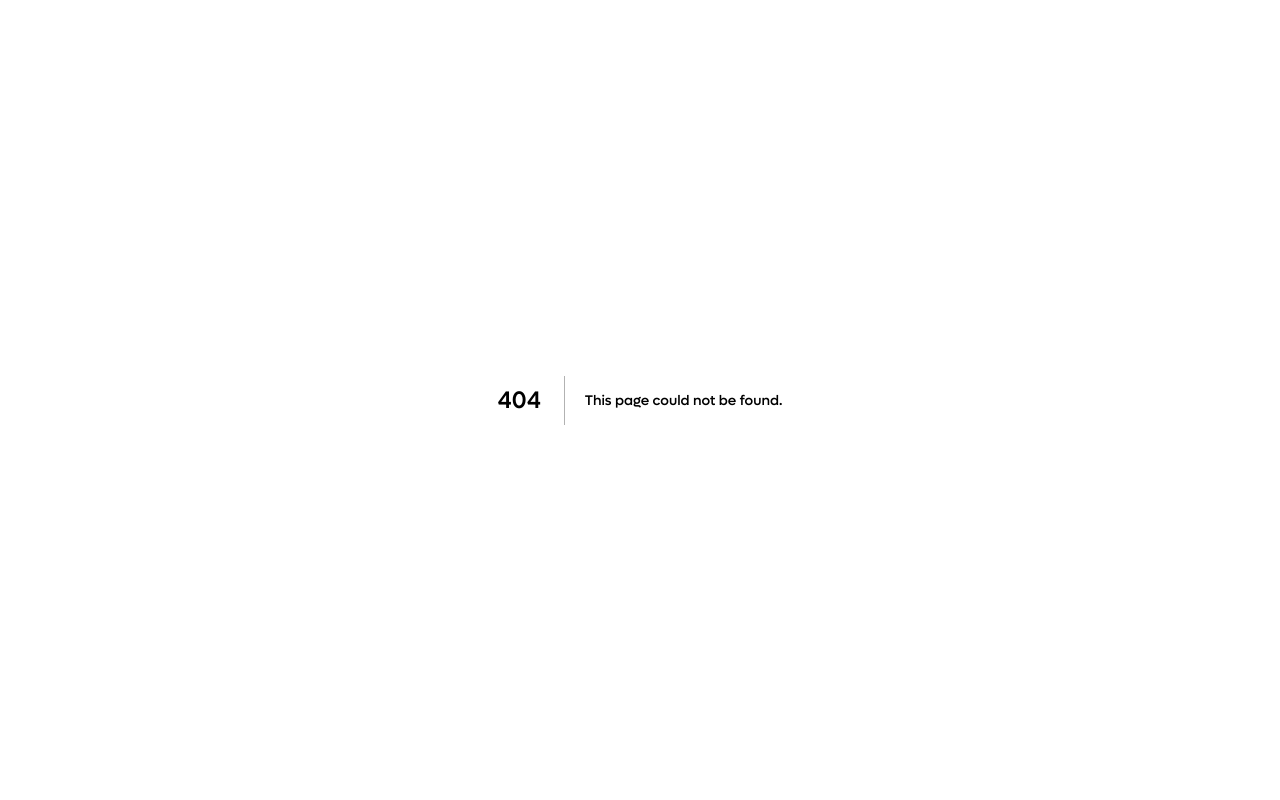
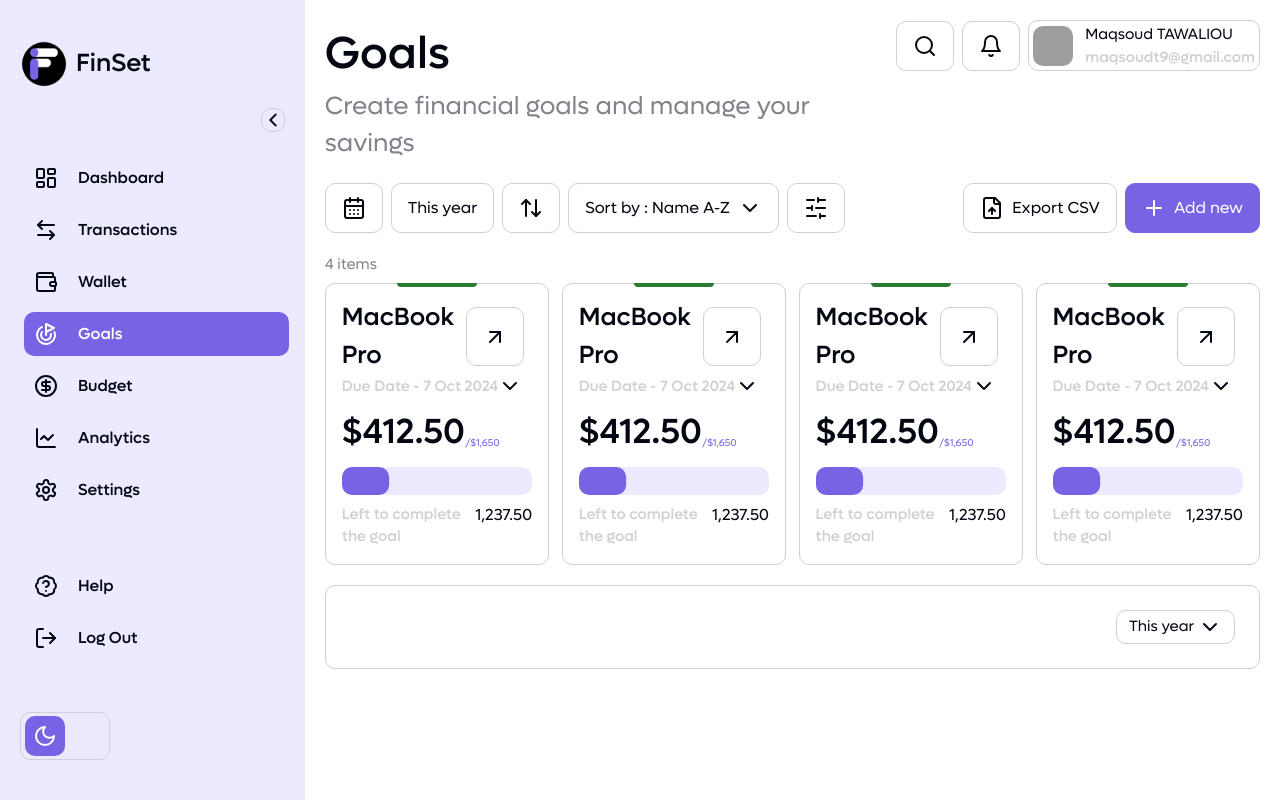
Before and after one commit to Okpeyemi/finset, a Next.js app: page /goals in a window 1280 px wide. Before the commit this address had no page. Built offline with nearby package versions, Linux system fonts and the light colour scheme; grey boxes are pictures that could not be loaded.

Commit message:
feat: add the goals page

```diff
--- /dev/null
+++ b/app/goals/page.tsx
@@ -0,0 +1,115 @@
+import Boutton from "@/components/Boutton";
+import GoalsCard from "@/components/GoalsCard";
+import GoalsTotal from "@/components/GoalsTotal";
+import ModeToggleMobile from "@/components/ModeToggleMobile";
+import NavBar from "@/components/Navbar/NavBar";
+import NavBarMobile from "@/components/Navbar/NavBarMobile";
+import Profil from "@/components/Profil";
+import Transactions2 from "@/components/Transactions2";
+import {
+    ArrowUpDown,
+  Bell,
+  CalendarDays,
+  ChevronDown,
+  FileUp,
+  Plus,
+  Search,
+  SlidersHorizontal,
+} from "lucide-react";
+import React from "react";
+
+const page = () => {
+  return (
+    <div className="flex h-screen">
+      <NavBar />
+      <div className="w-full h-full overflow-y-auto">
+        <div className="mx-5 my-5">
+          <div className="flex max-sm:flex-col-reverse md:items-start justify-between">
+            <div>
+              <h1 className="xl:text-[45px] lg:text-[35px] text-[25px]">
+                Goals
+              </h1>
+              <h5 className="text-[#82828C] max-xl:text-[15px]">
+                Create financial goals and manage your savings
+              </h5>
+            </div>
+            <div className="flex items-center max-sm:justify-end max-sm:mb-3">
+              <ModeToggleMobile />
+              <Boutton
+                className="border border-border text-foreground rounded-[10px] mr-2 hover:bg-muted hover:border-secondary"
+                Icon={Search}
+              />
+              <Boutton
+                className="border border-border text-foreground rounded-[10px] mr-2 hover:bg-muted hover:border-secondary"
+                Icon={Bell}
+              />
+              <div className="">
+                <div className="hidden lg:flex border border-border text-foreground rounded-[10px] items-center px-1 cursor-pointer">
+                  <Profil />
+                  <div className="ml-3 my-[2px]">
+                    <h6>Maqsoud TAWALIOU</h6>
+                    <p>maqsoudt9@gmail.com</p>
+                  </div>
+                </div>
+              </div>
+              <NavBarMobile />
+            </div>
+          </div>
+          <div className="flex justify-end md:justify-between">
+            <div className="flex my-5">
+              <Boutton
+                className="border border-border text-foreground rounded-[10px] mr-2 hover:bg-muted hover:border-secondary"
+                Icon={CalendarDays}
+              />
+              <Boutton
+                className="border border-border text-foreground rounded-[10px] mr-2 hover:bg-muted hover:border-secondary max-sm:hidden"
+                text="This year"
+              />
+              <Boutton
+                className="border border-border text-foreground rounded-[10px] mr-2 hover:bg-muted hover:border-secondary"
+                Icon={ArrowUpDown}
+              />
+              <Boutton
+                className="border border-border text-foreground rounded-[10px] mr-2 hover:bg-muted hover:border-secondary max-sm:hidden"
+                text="Sort by : Name A-Z"
+                Icon2={ChevronDown}
+              />
+              <Boutton
+                className="border border-border text-foreground rounded-[10px] mr-2 hover:bg-muted hover:border-secondary"
+                Icon={SlidersHorizontal}
+              />
+            </div>
+            <div className="flex my-5 items-center">
+              <Boutton
+                className="rounded-[10px] text-foreground border border-border mr-2 hover:bg-muted hover:border-secondary max-sm:hidden"
+                text="Export CSV"
+                Icon={FileUp}
+              />
+              <Boutton
+                className="bg-primary rounded-[10px] text-white border border-primary hover:bg-secondary hover:border-secondary max-sm:hidden"
+                text="Add new"
+                Icon={Plus}
+              />
+              <Boutton
+                className="border border-border text-foreground rounded-[10px] mr-2 hover:bg-muted hover:border-secondary hidden max-sm:block"
+                Icon={FileUp}
+              />
+              <Boutton
+                className="bg-primary rounded-[10px] text-white border border-primary hover:bg-secondary hover:border-secondary hidden max-sm:block"
+                Icon={Plus}
+              />
+            </div>
+          </div>
+            <div className="w-full">
+            <GoalsCard />
+            </div>
+          <div className="my-5 w-full">
+            <GoalsTotal title={""} number={""} notStarted={""} inProgress={""} canceled={""} finished={""} />
+          </div>
+        </div>
+      </div>
+    </div>
+  );
+};
+
+export default page;
--- /dev/null
+++ b/components/FilterBar2.tsx
@@ -0,0 +1,35 @@
+import React from "react";
+import Boutton from "./Boutton";
+import { ChevronDown, RotateCw, X } from "lucide-react";
+
+const FilterBar2 = () => {
+  return (
+    <div
+      className="flex w-full overflow-x-auto"
+      style={{ msOverflowStyle: "none", scrollbarWidth: "none" }}
+    >
+      <Boutton
+        className="rounded-[10px] text-primary bg-muted border mr-2 border-primary max-sm:hidden"
+        text="In progress"
+        Icon2={X}
+      />
+      <Boutton
+        className="rounded-[10px] text-foreground border border-border mr-2 hover:bg-muted hover:border-secondary max-sm:hidden"
+        text="Due date"
+        Icon2={ChevronDown}
+      />
+      <Boutton
+        className="rounded-[10px] text-foreground border border-border mr-2 hover:bg-muted hover:border-secondary max-sm:hidden"
+        text="Amount"
+        Icon2={ChevronDown}
+      />
+      <Boutton
+        className="rounded-[10px] text-primary mr-2 hover:bg-muted hover:border-secondary max-sm:hidden"
+        text="Reset all"
+        Icon={RotateCw}
+      />
+    </div>
+  );
+};
+
+export default FilterBar2;
--- /dev/null
+++ b/components/GoalCard.tsx
@@ -0,0 +1,62 @@
+import React from "react";
+import Boutton from "./Boutton";
+import { ArrowUpRight, ChevronDown } from "lucide-react";
+import { Progress } from "./ui/progress";
+
+type GoalCardProps = {
+  title: string;
+  price: string;
+  goalPrice: string;
+  dueDate: string;
+  valuePercentage: number;
+  leftToGoal?: string;
+  className?: string;
+};
+
+const GoalCard: React.FC<GoalCardProps> = ({
+  title,
+  price,
+  valuePercentage,
+  dueDate,
+  goalPrice,
+  leftToGoal,
+  className = "",
+}) => {
+  return (
+    <div
+      className={`flex flex-col w-full items-center rounded-[10px] border border-border p-1 hover:bg-popover hover:border-secondary max-lg:wrap ${className}`}
+    >
+      <span className="h-1 w-20 mt-[-5px] bg-success rounded-b-[10px]"></span>
+      <div className="flex justify-between w-full">
+        <div className="w-full m-3 font-lufgaRegular">
+          <div>
+            <div className="flex justify-between">
+              <h5 className="font-lufgaMedium">{title}</h5>
+              <Boutton
+                className="border border-border text-foreground rounded-[10px] m-2 hover:bg-primary hover:border-primary hover:text-white"
+                Icon={ArrowUpRight}
+              />
+            </div>
+            <div className="flex items-center">
+              <p>Due Date - {dueDate}</p>
+              <ChevronDown />
+            </div>
+          </div>
+          <div className="flex items-center">
+            <h3 className="my-2">${price}</h3>
+            <span className="text-[10px] text-primary mt-5">/${goalPrice}</span>
+          </div>
+          <div className="flex flex-col justify-between">
+            <Progress value={valuePercentage} />
+            <div className="flex justify-between mt-2">
+              <p>Left to complete the goal</p>
+              <span className="">{leftToGoal}</span>
+            </div>
+          </div>
+        </div>
+      </div>
+    </div>
+  );
+};
+
+export default GoalCard;
--- /dev/null
+++ b/components/GoalsCard.tsx
@@ -0,0 +1,50 @@
+import React from "react";
+import GoalCard from "./GoalCard";
+
+const GoalsCard = () => {
+  return (
+    <div>
+      <h6 className="text-[#82828C] mb-2">4 items</h6>
+      <div className="flex gap-4 md:gap-[14px] lg:gap-3 xl:gap-1 justify-between w-full flex-wrap">
+        <GoalCard
+          className="xl:w-[24%] md:w-[49%]"
+          title="MacBook Pro"
+          price="412.50"
+          valuePercentage={25}
+          dueDate="7 Oct 2024"
+          goalPrice="1,650"
+          leftToGoal="1,237.50"
+        />
+        <GoalCard
+          className="xl:w-[24%] md:w-[49%]"
+          title="MacBook Pro"
+          price="412.50"
+          valuePercentage={25}
+          dueDate="7 Oct 2024"
+          goalPrice="1,650"
+          leftToGoal="1,237.50"
+        />
+        <GoalCard
+          className="xl:w-[24%] md:w-[49%]"
+          title="MacBook Pro"
+          price="412.50"
+          valuePercentage={25}
+          dueDate="7 Oct 2024"
+          goalPrice="1,650"
+          leftToGoal="1,237.50"
+        />
+        <GoalCard
+          className="xl:w-[24%] md:w-[49%]"
+          title="MacBook Pro"
+          price="412.50"
+          valuePercentage={25}
+          dueDate="7 Oct 2024"
+          goalPrice="1,650"
+          leftToGoal="1,237.50"
+        />
+      </div>
+    </div>
+  );
+};
+
+export default GoalsCard;
--- /dev/null
+++ b/components/GoalsTotal.tsx
@@ -0,0 +1,40 @@
+import React from 'react'
+import Dropdown from './Dropdown';
+
+type GoalsTotalProps = {
+    title: string;
+    number: string;
+    notStarted: string;
+    inProgress: string;
+    canceled: string;
+    finished: string;
+    className?: string;
+  };
+
+const GoalsTotal: React.FC<GoalsTotalProps> = ({
+    title,
+    number,
+    notStarted,
+    inProgress,
+    canceled,
+    finished,
+    className
+}) => {
+  return (
+    <div className="border border-border rounded-[10px] p-1 w-full">
+        <div className="flex justify-between m-5">
+            <h5>{title}</h5>
+            <Dropdown
+                title="This year"
+                text1="Admin"
+                text2="Manager"
+                text3="User"
+            />
+        </div>
+        <h3 className="my-3">{number}</h3>
+
+    </div>
+  )
+}
+
+export default GoalsTotal
```
